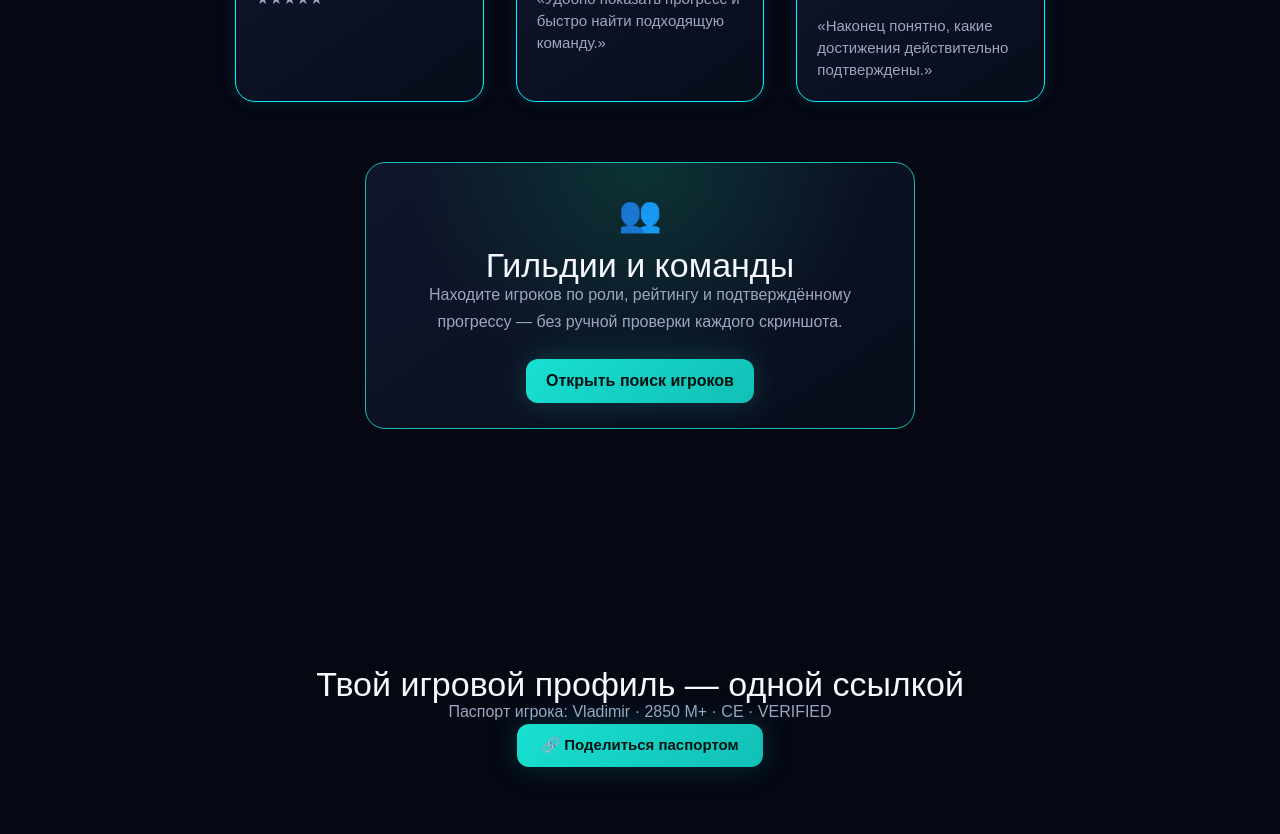
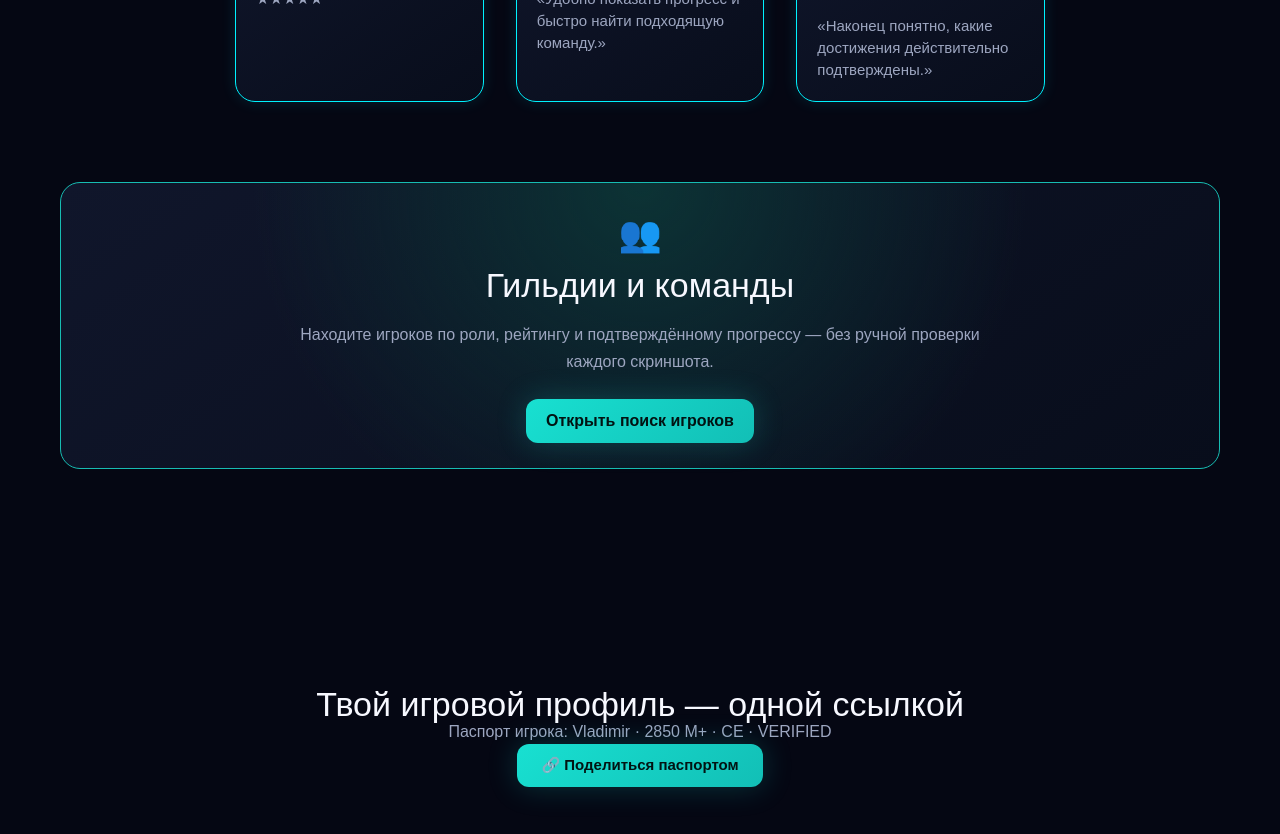
Before and after one commit to vesttrading/gamepro-market, a Next.js app: page / in a window 1280 px wide. Shown: the part 3640-4474 px from the top of the page. Built offline with nearby package versions, Linux system fonts and the light colour scheme; no server answers.

Commit message:
Refactor guilds section styles in globals.css

```diff
--- a/app/globals.css
+++ b/app/globals.css
@@ -414,46 +414,48 @@ section#reviews p {
   }
 }
 
-/* 1. Этот код изменит только блок Гильдий и ничего больше */
-.guilds-container {
-    max-width: 550px !important;
-    margin-left: auto !important;
-    margin-right: auto !important;
-    padding: 100px 24px !important; /* Уменьшили внутренний отступ сверху и снизу с 40px до 10px */
-    margin-top: 120px !important;  /* Сдвигает блок вверх, ближе к отзывам */
-    margin-bottom: 10px !important;
-    box-sizing: border-box !important;
- }
+/* =========================
+   ГИЛЬДИИ И КОМАНДЫ
+   ========================= */
 
-/* Уменьшаем ширину внутренней карточки в блоке гильдий */
-section#guilds > div {
-    max-width: 550px !important; /* Значение должно совпадать с внешним контейнером */
+#guilds {
     width: 100% !important;
-    margin-left: auto !important;
-    margin-right: auto !important;
-    margin-top: 30px !important;
-}
-/* На всякий случай дублируем для вложенного div, если структура сложнее */
-section#guilds div[class*="jsx-"] {
-    max-width: 750px;
-    margin: 0 auto;
+    max-width: 1160px !important;
+    margin: 0 auto !important;
+    padding: 60px 0 !important;
 }
 
-/* Принудительно задаем большую высоту для карточки гильдий */
-.guilds-container,
-section#guilds [class*="container"] {
-    padding-top: 120px !important;
-    padding-bottom: 120px !important;
-    min-height: 450px !important; /* Устанавливаем минимальную высоту блока */
+#guilds .guildGrid {
+    display: grid !important;
+    grid-template-columns: repeat(2, minmax(0, 1fr)) !important;
+    gap: 16px !important;
+    margin-top: 25px !important;
 }
 
-/* Центрируем все элементы внутри карточки */
-section#guilds > div {
-    margin-top: 0 !important;
-    display: flex !important;
-    flex-direction: column !important;
-    align-items: center !important;
-    justify-content: center !important;
+#guilds .guildGrid > div {
+    width: 100% !important;
+    box-sizing: border-box !important;
+}
+
+#guilds h2 {
+    text-align: center !important;
+    margin-bottom: 10px !important;
+}
+
+#guilds p {
+    color: #9da6c0;
+    line-height: 1.6;
+}
+
+@media (max-width: 700px) {
+    #guilds {
+        width: 92% !important;
+        padding: 45px 0 !important;
+    }
+
+    #guilds .guildGrid {
+        grid-template-columns: 1fr !important;
+    }
 }
 
 /* =========================
```
